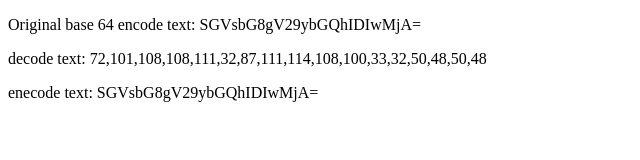
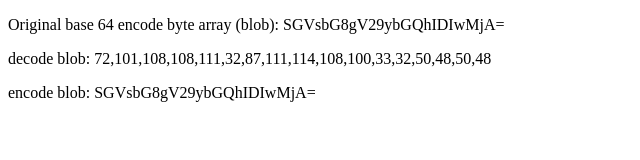
Before and after one commit to jgomezpe/base64, a plain HTML site: page demo/index.html in a window 1280 px wide. Shown: the whole page, without its empty margins (0-640 px from the left). Drawn offline with Linux system fonts and the light colour scheme.

Commit message:
Update index.html

```diff
--- a/demo/index.html
+++ b/demo/index.html
@@ -18,9 +18,9 @@
 
 
     // You can try any of the previous functions here, we just set the last one as default.
-    document.getElementById('main').innerHTML = "<p>Original base 64 encode text: " + base64 + "</p>" +
-    "<p>decode text: " + decode + "</p>" +
-    "<p>enecode text: " + encode + "</p>"
+    document.getElementById('main').innerHTML = "<p>Original base 64 encode byte array (blob): " + base64 + "</p>" +
+    "<p>decode blob: " + decode + "</p>" +
+    "<p>encode blob: " + encode + "</p>"
 </script>
 </body>
 
```
